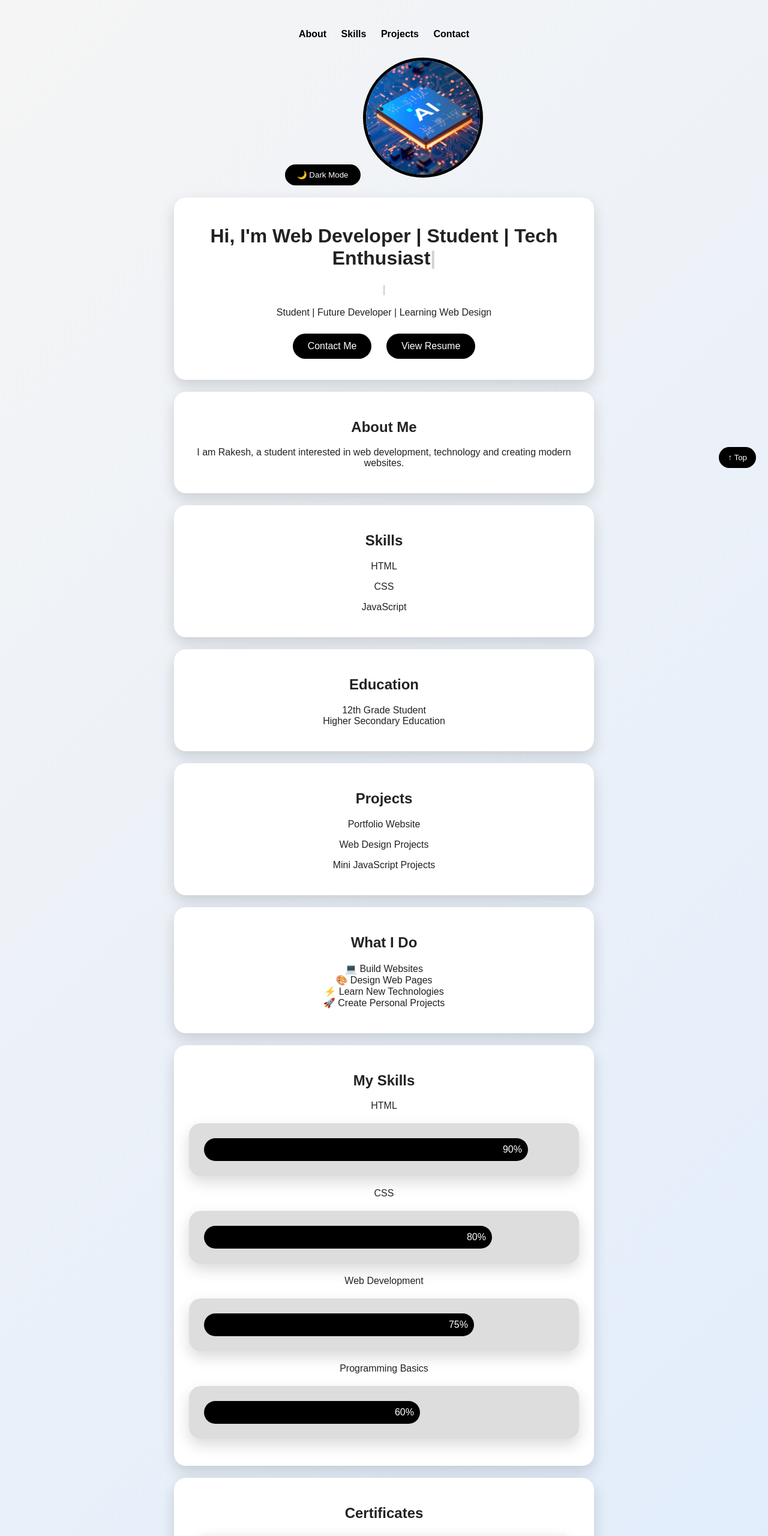
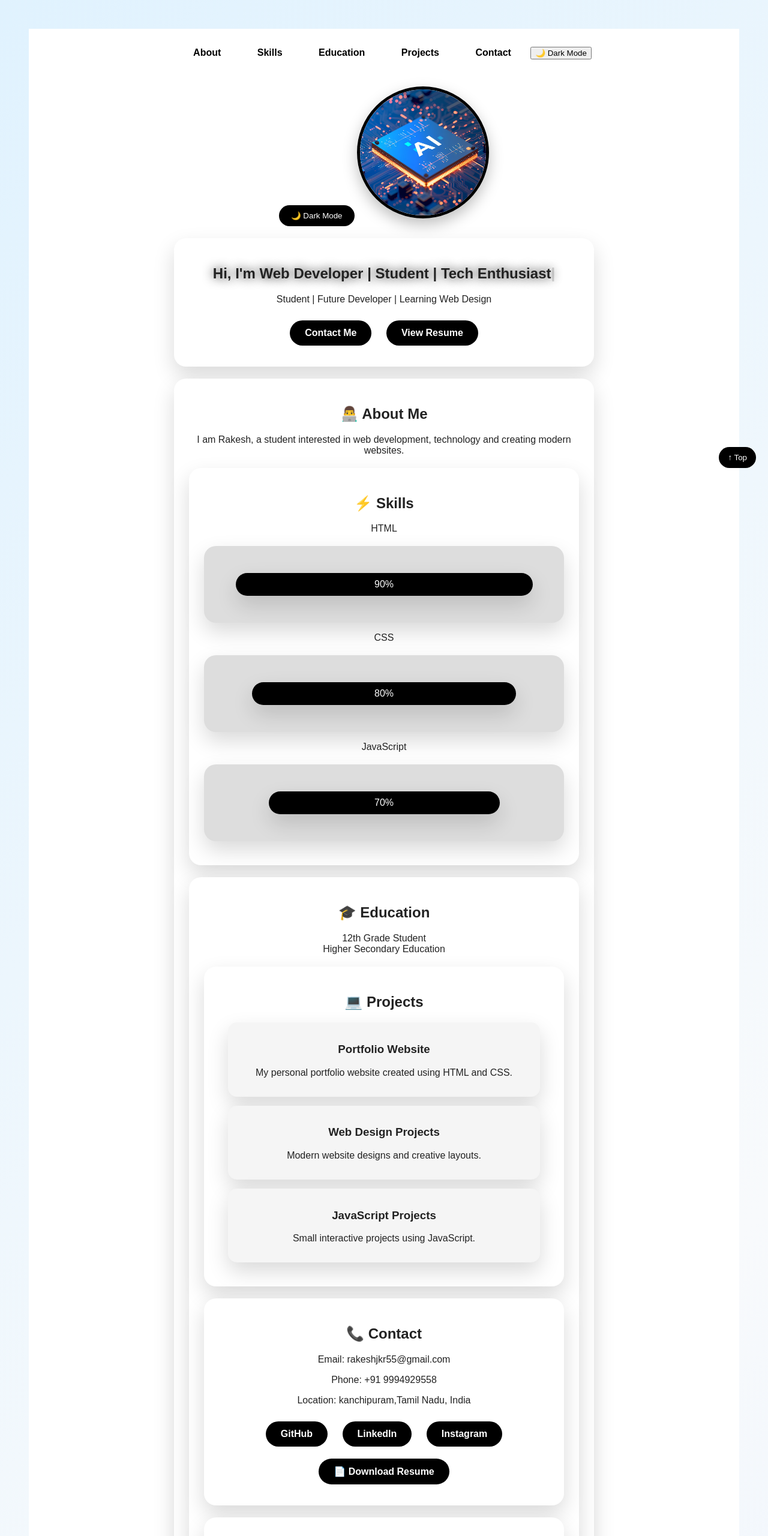
Before and after one commit to rakeshjkr55-pixel/rakeshjkr55.github.io, a plain HTML site: page index.html in a window 1280 px wide. Shown: the top 2560 px of the page at 60% size. Drawn offline with Linux system fonts and the light colour scheme.

Commit message:
Update index.html

```diff
--- a/index.html
+++ b/index.html
@@ -13,13 +13,14 @@
 
 * {
     box-sizing: border-box;
+
 }
 
 body {
 
     font-family: Arial, sans-serif;
     text-align: center;
-    background: linear-gradient(135deg, #f5f5f5, #dbeafe);
+    background: linear-gradient(135deg, #e0f2fe, #f8fafc, #dbeafe);
     color: #222;
     padding: 40px;
 }
@@ -39,6 +40,7 @@
     justify-content:center;
     align-items:center;
     font-size:30px;
+
     z-index:999;
 }
 
@@ -47,21 +49,34 @@
 
 nav {
 
-    margin-bottom:30px;
+    position: sticky;
+    top: 0;
+    background: white;
+    padding: 15px;
+    margin-bottom: 30px;
+    z-index: 1000;
 
 }
 
 
 nav a {
 
-    margin:10px;
-    text-decoration:none;
-    font-weight:bold;
-    color:black;
-    transition:0.3s;
+    margin: 10px;
+    padding: 10px 18px;
+    text-decoration: none;
+    font-weight: bold;
+    color: black;
+    border-radius: 25px;
+    transition: 0.3s;
 
 }
 
+nav a:hover {
+
+    background: black;
+    color: white;
+
+}
 
 nav a:hover {
 
@@ -73,15 +88,21 @@
 
 .profile-img {
 
-    width:200px;
-    height:200px;
-    border-radius:50%;
-    border:5px solid black;
-    object-fit:cover;
+    width: 220px;
+    height: 220px;
+    border-radius: 50%;
+    border: 5px solid black;
+    object-fit: cover;
+    transition: 0.4s;
+    box-shadow: 0 10px 25px rgba(0,0,0,0.25);
 
 }
+    .profile-img:hover {
 
+    transform: scale(1.08);
+    box-shadow: 0 15px 35px rgba(0,0,0,0.35);
 
+}
 /* Cards */
 
 
@@ -92,11 +113,11 @@
     margin:20px auto;
     max-width:700px;
     border-radius:20px;
-    box-shadow:0 10px 25px rgba(0,0,0,0.15);
+    box-shadow:0 15px 35px rgba(0,0,0,0.15);
     transition:0.3s;
+    animation: slideUp 1s;
 
 }
-
 
 div:hover {
 
@@ -107,10 +128,9 @@
 
 /* Title animation */
 
-
 .title {
 
-    animation:fadeIn 2s;
+    animation: fadeIn 2s, glow 2s infinite alternate;
 
 }
 
@@ -154,6 +174,7 @@
 
 .button:hover {
 
+transform:translateY(-3px);
 opacity:0.8;
 
 }
@@ -393,6 +414,150 @@
     opacity: 1;
     transform: translateY(0);
 }
+    @keyframes slideUp {
+
+from {
+opacity:0;
+transform:translateY(40px);
+}
+
+to {
+opacity:1;
+transform:translateY(0);
+}
+
+}
+    .dark {
+
+    background:#111;
+    color:white;
+
+}
+
+
+.dark div {
+
+    background:#222;
+    color:white;
+
+}
+
+
+.dark nav a {
+
+    color:white;
+
+}
+
+
+.dark .button {
+
+    background:white;
+    color:black;
+
+}
+    @media(max-width:600px){
+
+body{
+
+padding:20px;
+
+}
+
+
+nav a{
+
+display:block;
+margin:10px;
+
+}
+
+
+div{
+
+width:100%;
+
+}
+
+
+.profile-img{
+
+width:150px;
+height:150px;
+
+}
+
+}
+    footer {
+
+    margin-top:40px;
+    padding:20px;
+    background:black;
+    color:white;
+    border-radius:20px;
+
+}
+    .project-card {
+
+background:#f5f5f5;
+padding:15px;
+margin:15px;
+border-radius:15px;
+
+}
+    .bar {
+
+background:#ddd;
+border-radius:20px;
+margin-bottom:15px;
+
+}
+
+
+.bar div {
+
+padding:10px;
+border-radius:20px;
+background:black;
+color:white;
+
+}
+
+
+.html {
+
+width:90%;
+
+}
+
+
+.css {
+
+width:80%;
+
+}
+
+
+.js {
+
+width:70%;
+
+}
+    @keyframes glow {
+
+from {
+
+text-shadow:0 0 5px gray;
+
+}
+
+to {
+
+text-shadow:0 0 20px black;
+
+}
+
+}
 </style>
 
 </head>
@@ -410,14 +575,15 @@
 
 <nav>
 
+<nav>
+
 <a href="#about">About</a>
-
 <a href="#skills">Skills</a>
-
+<a href="#education">Education</a>
 <a href="#projects">Projects</a>
-
 <a href="#contact">Contact</a>
 
+<button onclick="darkMode()">🌙 Dark Mode</button>
 
 </nav>
     <button onclick="darkMode()" id="darkBtn">
@@ -431,7 +597,7 @@
 <h1 class="title">
     Hi, I'm <span id="typing"></span>
 </h1>
-<h3 id="typing"></h3>
+<h3 id="subtitle"></h3>
 
 <p>
 Student | Future Developer | Learning Web Design
@@ -451,7 +617,8 @@
 
 <div>
 
-<h2 id="about">About Me</h2>
+<h2>👨‍💻 About Me</h2>
+
 
 <p>
 I am Rakesh, a student interested in web development,
@@ -459,35 +626,88 @@
 
 </p>
 
-</div>
-    <div id="skills">
+<div id="skills">
 
-<h2>Skills</h2>
+<h2>⚡ Skills</h2>
 
 <p>HTML</p>
+<div class="bar">
+<div class="html">90%</div>
+</div>
+
+
 <p>CSS</p>
+<div class="bar">
+<div class="css">80%</div>
+</div>
+
+
 <p>JavaScript</p>
+<div class="bar">
+<div class="js">70%</div>
+</div>
 
 </div>
     <div id="education">
 
-<h2>Education</h2>
+<h2>🎓 Education</h2>
 
 <p>
 12th Grade Student<br>
 Higher Secondary Education
 </p>
 
-</div>
-    <div id="projects">
+<div id="projects">
 
-<h2>Projects</h2>
+<h2>💻 Projects</h2>
 
-<p>Portfolio Website</p>
-<p>Web Design Projects</p>
-<p>Mini JavaScript Projects</p>
+<div class="project-card">
+
+<h3>Portfolio Website</h3>
+<p>My personal portfolio website created using HTML and CSS.</p>
 
 </div>
+
+
+<div class="project-card">
+
+<h3>Web Design Projects</h3>
+<p>Modern website designs and creative layouts.</p>
+
+</div>
+
+
+<div class="project-card">
+
+<h3>JavaScript Projects</h3>
+<p>Small interactive projects using JavaScript.</p>
+
+</div>
+
+</div>
+
+
+
+
+<div id="contact">
+
+<h2>📞 Contact</h2>
+
+<p>Email: rakeshjkr55@gmail.com</p>
+<p>Phone: +91 9994929558</p>
+<p>Location: kanchipuram,Tamil Nadu, India</p>
+
+<a href="https://github.com/yourusername" class="button" target="_blank">GitHub</a>
+
+<a href="https://linkedin.com/in/yourusername" class="button" target="_blank">LinkedIn</a>
+
+<a href="https://instagram.com/yourusername" class="button" target="_blank">Instagram</a>
+
+<a href="resume.pdf" class="button" download>📄 Download Resume</a>
+
+
+</div>
+
 
 
 
@@ -835,7 +1055,22 @@
 
 });
 </script>
+    <script>
 
+function darkMode(){
+
+document.body.classList.toggle("dark");
+
+}
+
+</script>
+   <footer>
+
+<p>
+© 2026 Rakesh | All Rights Reserved
+</p>
+
+</footer>
 </body>
 
 </html>
```
